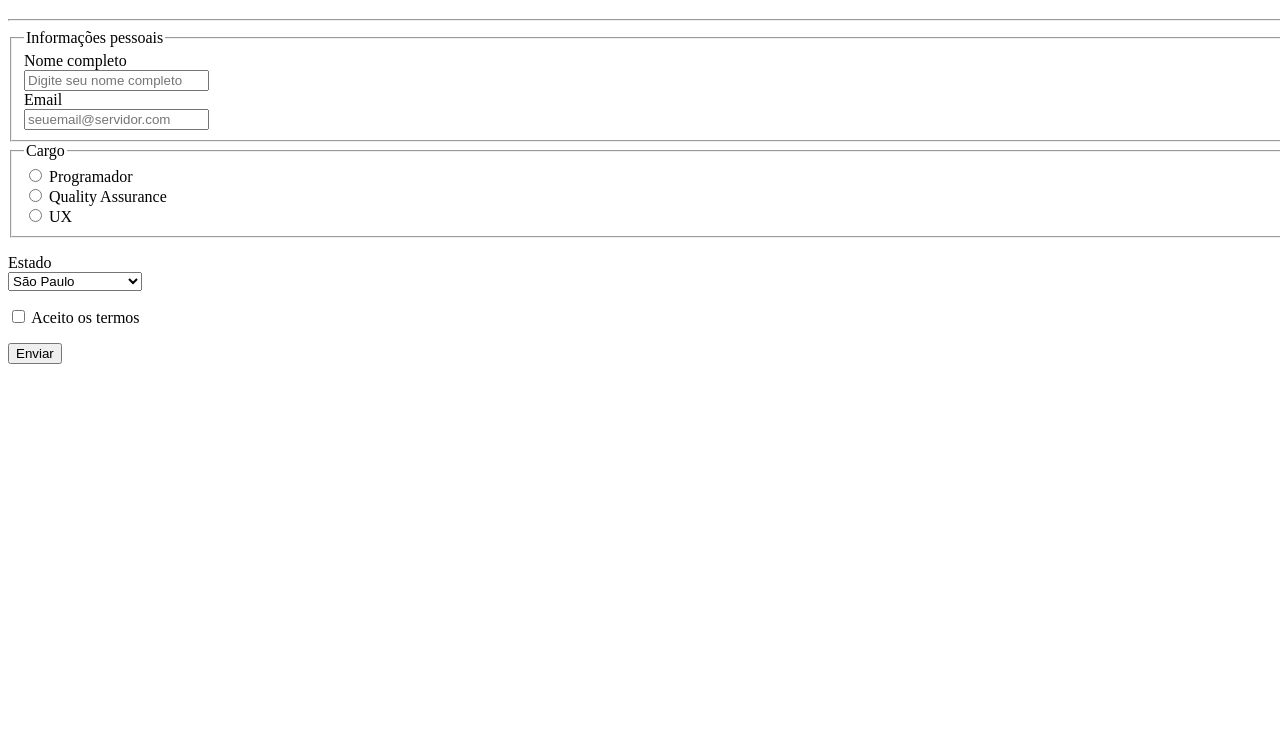
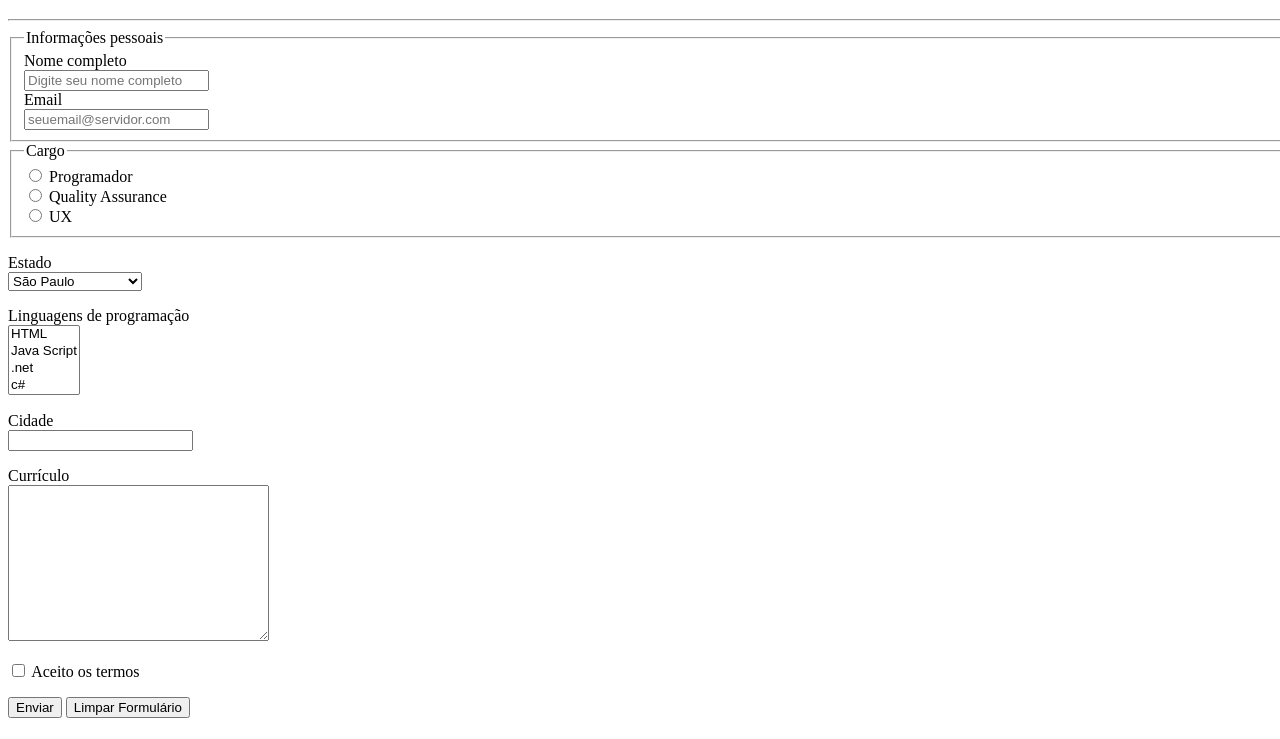
Before and after one commit to QuintilianoNery/Reprograme-se-semana01, a plain HTML site: page page/formulario.html in a window 1280 px wide. Shown: the part 61-800 px from the top of the page. Drawn offline with Linux system fonts and the light colour scheme.

Commit message:
Aula 02 - Formulário enviar

```diff
--- a/page/formulario.html
+++ b/page/formulario.html
@@ -13,7 +13,7 @@
     <body>
         <h1>Formulário</h1>
         <hr>
-        <form method="post">
+        <form method="get">
             <fieldset>
                 <legend>Informações pessoais</legend>
                 <label for="txtNomeCompleto">Nome completo</label><br>
@@ -44,10 +44,34 @@
                 </select>
             </p>
             <p>
+                <label for="sltLinguagens">Linguagens de programação</label><br>
+                <select name="Linguagens" id="sltLinguagens" size="4" multiple=>
+                    <option value="html">HTML</option>
+                    <option value="JS">Java Script</option>
+                    <option value=".net">.net</option>
+                    <option value="C#">c#</option>
+                </select>
+            </p>
+            <p>
+                <label for="txtCidade">Cidade</label><br>
+                <input type="text" name="Cidade" id="txtCidade" list="cidades">
+                <datalist id="cidades">
+                    <option value="Cariacica">
+                    <option value="Castelo">
+                    <option value="Cachoeiro de itapemirim">
+                    <option value="Miqui">
+                </datalist>
+            </p>
+            <p>
+                <label for="txtCurriculo">Currículo</label><br>
+                <textarea name="Curriculo" id="txtCurriculo" cols="30" rows="10"></textarea>
+            </p>
+            <p>
                 <input type="checkbox" name="Aceito" id="chkAceito">
                 <label for="chkAceito">Aceito os termos</label>
             </p>
-            <input type="submit" value="Enviar" name="btnEnviar" id="enviar">
+            <input type="submit" value="Enviar" name="btnEnviar" id="btnEnviar">
+            <input type="reset" value="Limpar Formulário" name="btnLimparFormulario" id="btnLimparFormulario">
         </form>
     </body>
 </div>
```
